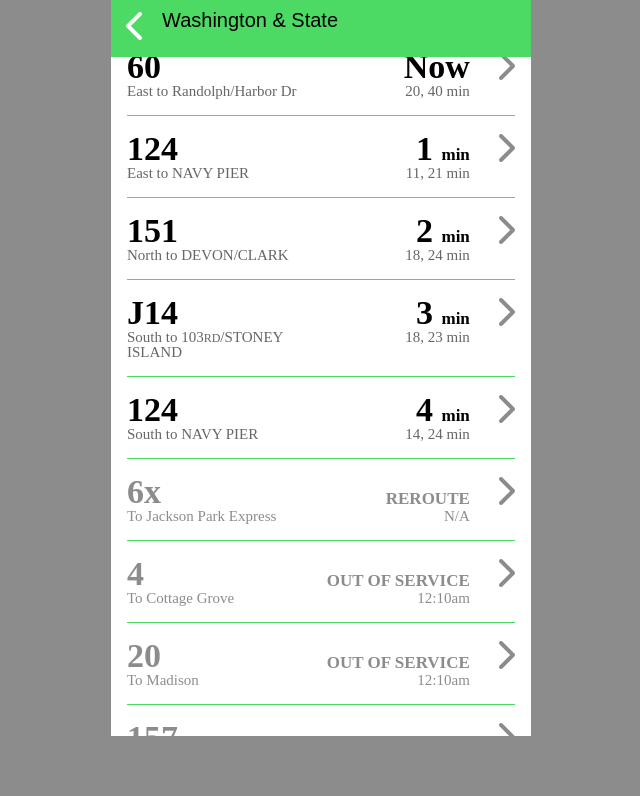
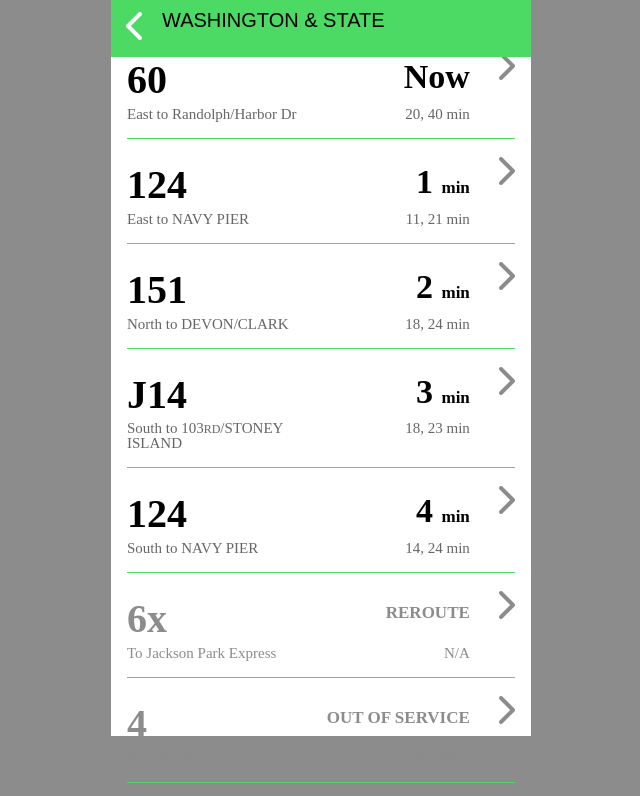
Before and after one commit to DakotaTheDesigner/BusyBus, a plain HTML site: page Index.html in a window 1280 px wide. Shown: the top 796 px of the page, without its empty margins (319-959 px from the left). Drawn offline with Linux system fonts and the light colour scheme; files that its build step writes are made by us from their sources; files whose address does not match are found by name; a web font is replaced by a local one.

Commit message:
Add h1 & h2 letter-spacing, padding, weight, size

```diff
--- a/Index.html
+++ b/Index.html
@@ -18,7 +18,7 @@
             <div class="arrow-left">
                 <i class="fas fa-chevron-left fa-inverse fa-2x" aria-hidden="true"></i>
                 <div class="screen-title">
-                    <p>Washington & State</p>
+                    <p>WASHINGTON & STATE</p>
                 </div>
             </div>
         </nav>
--- a/style.css
+++ b/style.css
@@ -47,7 +47,6 @@ div {
     display: flex;
 }
 
-
 /* FONTS */
 @font-face {
   font-family: "San Francisco";
@@ -65,23 +64,29 @@ div {
   font-family: "San Francisco";
 }
 
-.restaurant-list h1, .restaurant-list h2 {
+.restaurant-list h1 {
   font-weight: bold;
-  font-size: 34px;
+  font-size: 40px;
+  padding-top: 10px;
 }
 
 .restaurant-list h2 {
-  letter-spacing: 2.41%;
+  letter-spacing: 1.45%;
+  font-weight: bold;
+  font-size: 34px;
+  padding-top: 10px;
 }
 
 .restaurant-list h3, .restaurant-list h4 {
   font-size: 15px;
   letter-spacing: -1.6%;
   color: #666666;
+  padding-top: 2%;
 }
 
 .minute {
 font-size: 17px;
+letter-spacing: -2.41%;
 }
 
 .smallminute {
```
